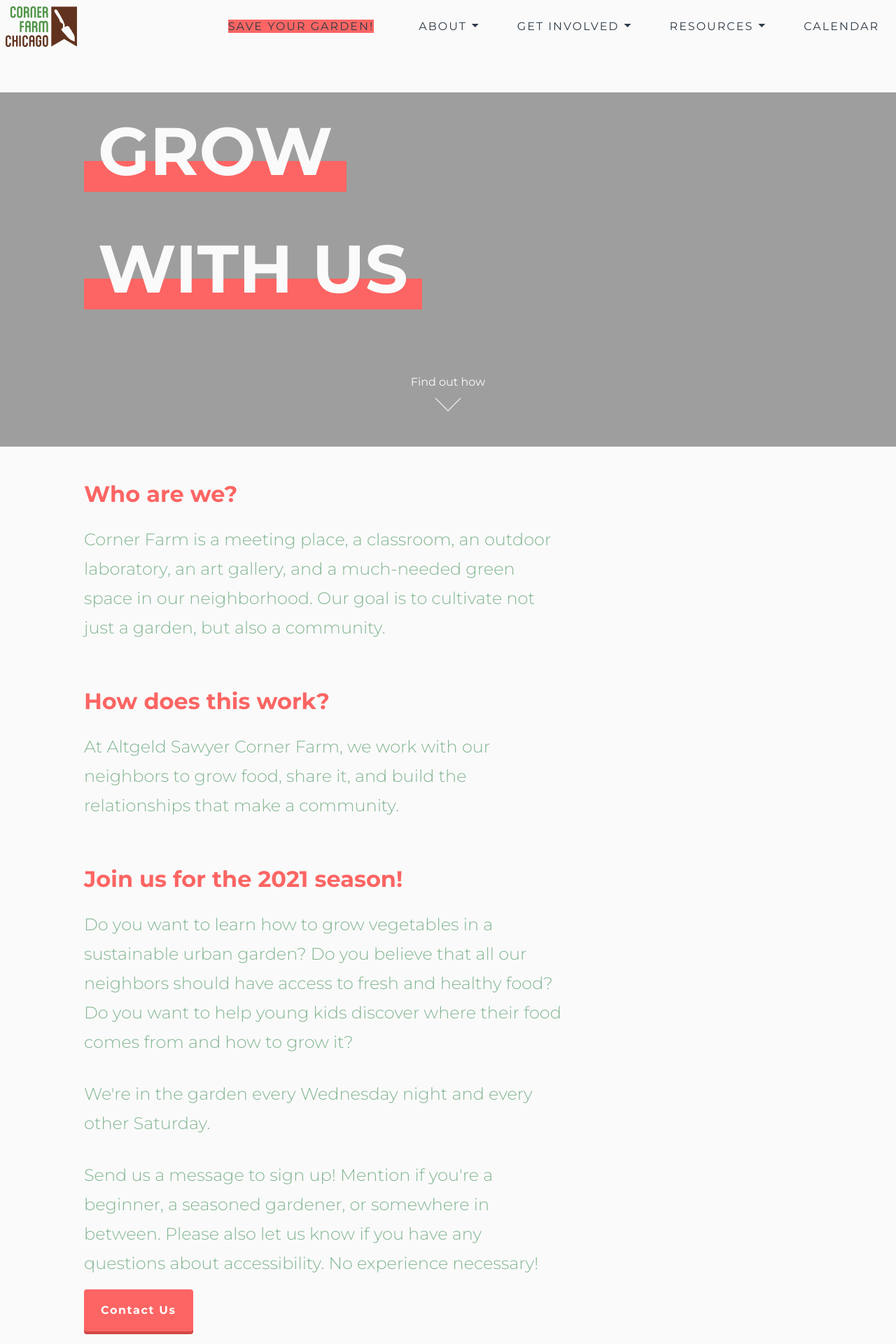
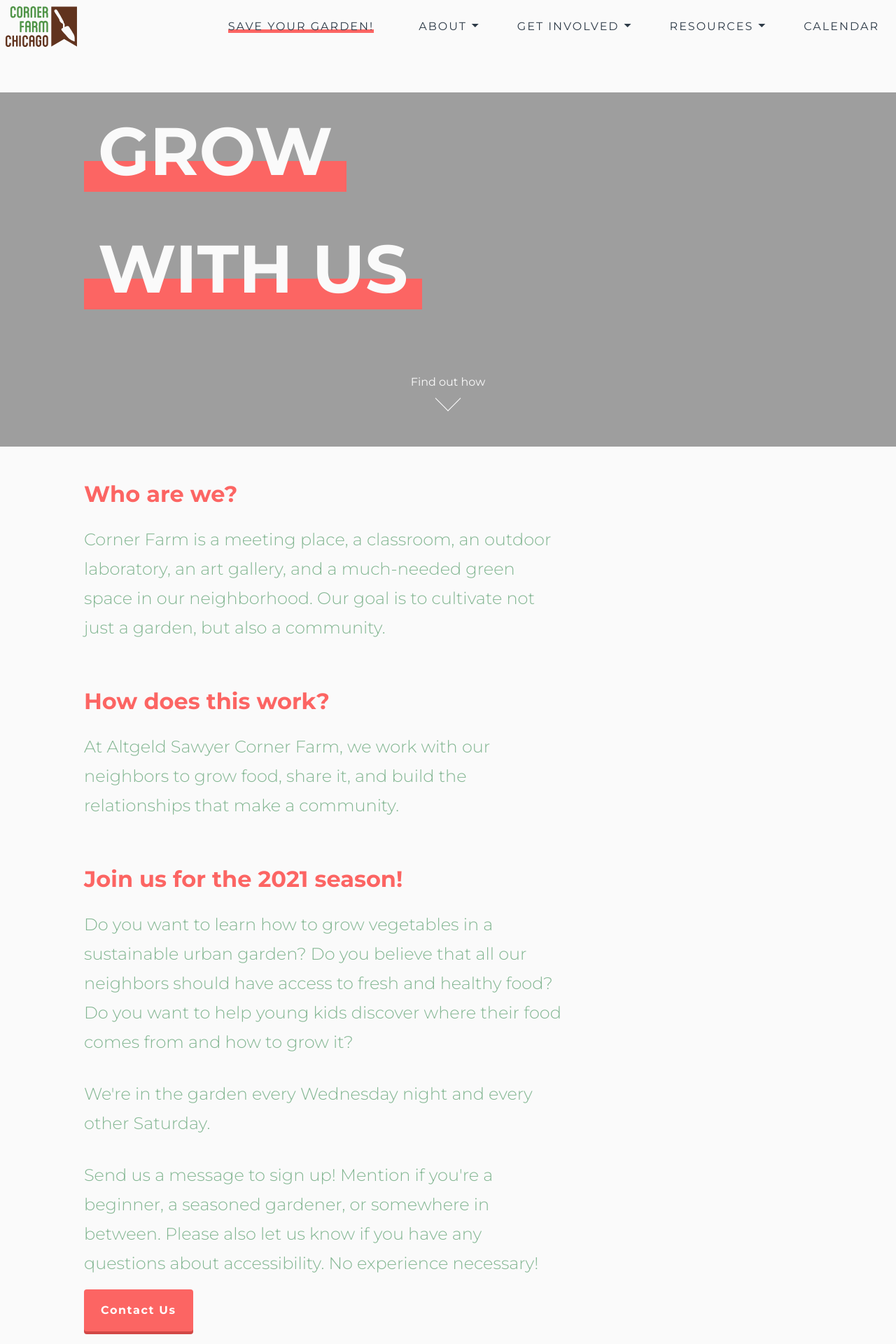
Before and after one commit to cgreim/farm-site, a Jekyll site: the page built from index.md, in a window 1280 px wide. Shown: the top 1920 px of the page at 70% size. Built offline with Jekyll 4.4.1, drawn with Linux system fonts in a browser that asks for light colours.

Commit message:
Update header.html

```diff
--- a/_includes/header.html
+++ b/_includes/header.html
@@ -10,7 +10,7 @@
        <li class="ds-u-align-item--center ">
         <div class="dropdown-trigger ds-u-padding-x--3 ds-u-padding-y--3 ds-u-display--flex">
         <div class="ds-l-col">
-          <span class="ds-u-align-item--center"><a href="https://www.gofundme.com/f/save-the-corner-farm?qid=4bd74a3a20dc7cb55dbd7e069320b0f6" style="box-shadow: inset 0 -22px 0 0 #FC6563;" target="_blank">Save Your Garden!</a></span>
+          <span class="ds-u-align-item--center"><a href="https://www.gofundme.com/f/save-the-corner-farm?qid=4bd74a3a20dc7cb55dbd7e069320b0f6" style="box-shadow: inset 0 -5px 0 0 #FC6563;" target="_blank">Save Your Garden!</a></span>
         </div>
       </li>
  <!--------->
```
